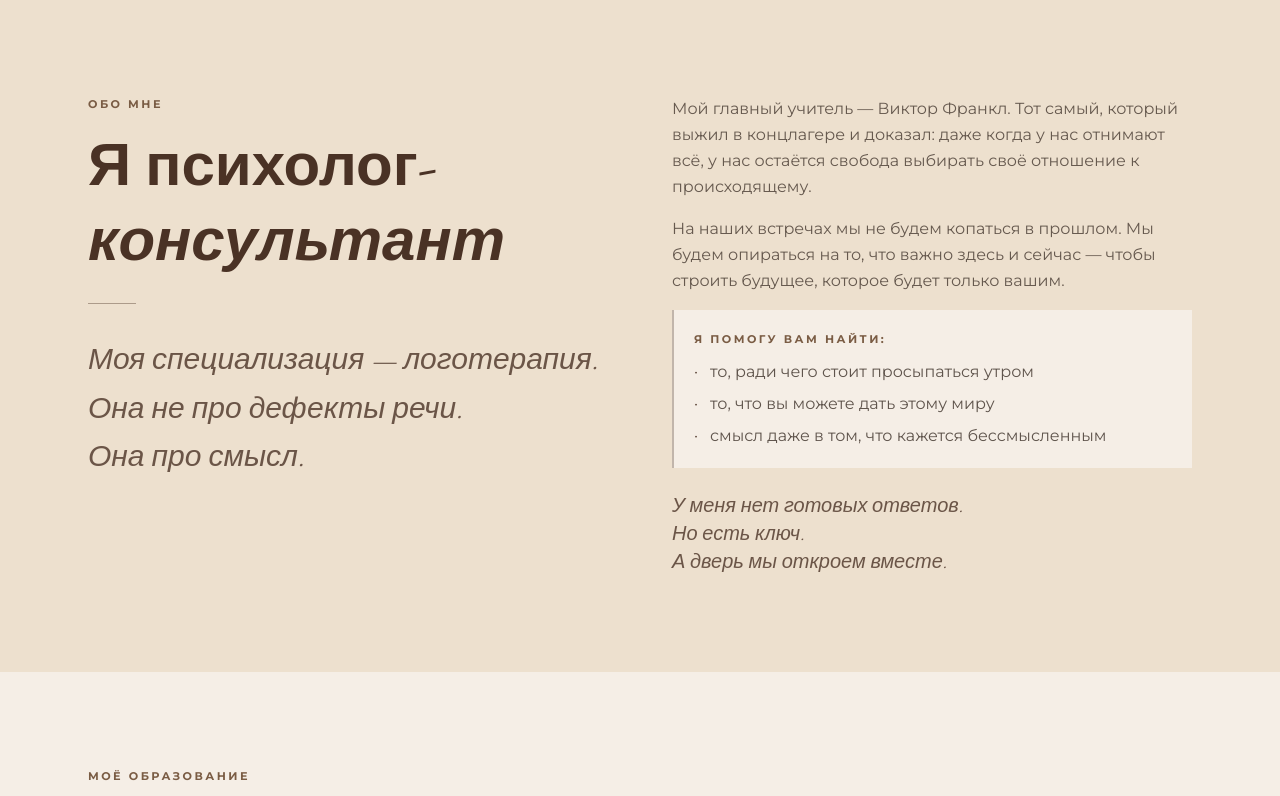
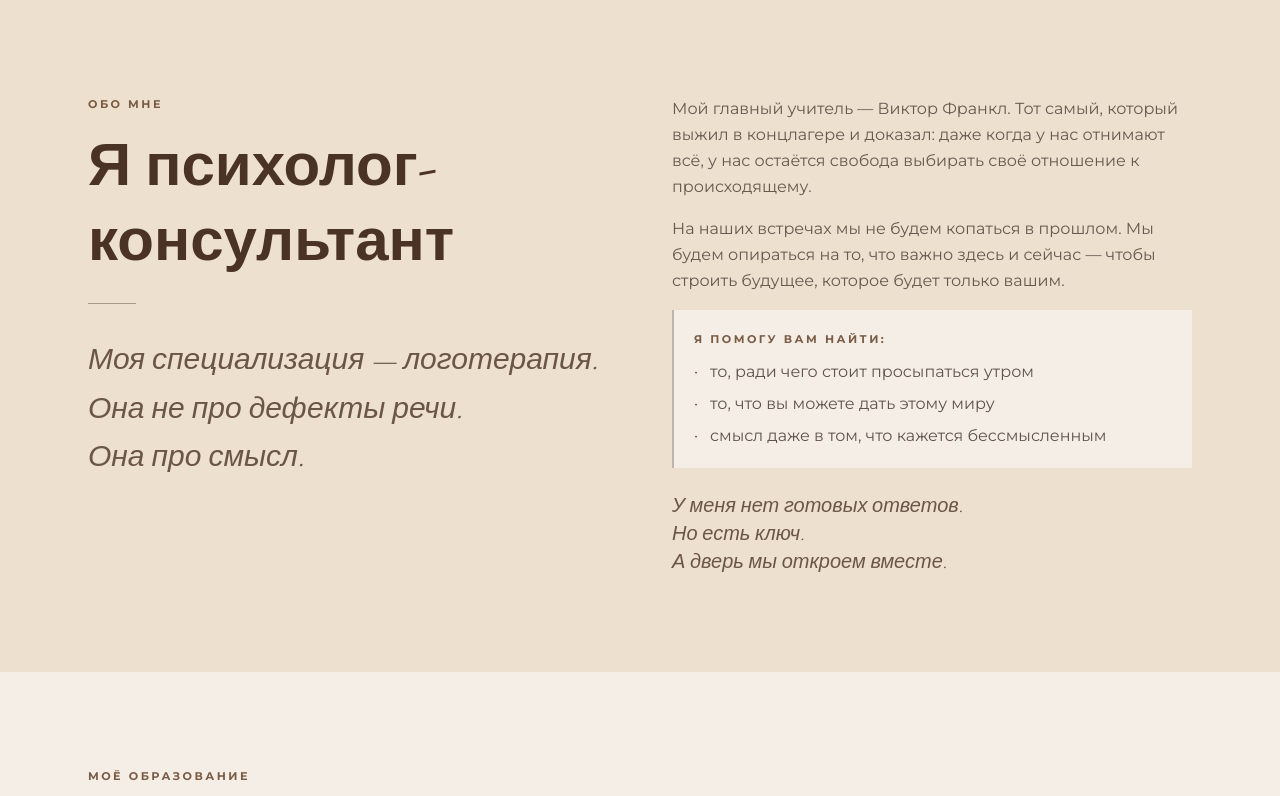
Before and after one commit to avorasho-a11y/logoswithvalery, a Next.js app: page / in a window 1280 px wide. Shown: the part 800-1596 px from the top of the page. Built offline with nearby package versions, Linux system fonts and the light colour scheme.

Commit message:
Remove italic from all mixed headings for consistent font style

```diff
--- a/app/components/About.tsx
+++ b/app/components/About.tsx
@@ -8,7 +8,7 @@ export default function About() {
           <p className="section-label mb-2">Обо мне</p>
           <h2 className="font-serif text-4xl font-semibold text-chocolate leading-tight">
             Я психолог-<br />
-            <span className="italic">консультант</span>
+            консультант
           </h2>
           <div className="w-10 h-px bg-chocolate/30 mt-4" />
         </div>
@@ -30,7 +30,7 @@ export default function About() {
             <p className="section-label mb-4">Обо мне</p>
             <h2 className="font-serif text-5xl md:text-6xl font-semibold text-chocolate leading-tight mb-6">
               Я психолог-<br />
-              <span className="italic">консультант</span>
+              консультант
             </h2>
             <div className="w-12 h-px bg-chocolate/40 mb-8" />
             <p className="text-2xl md:text-3xl font-serif font-light text-chocolate/80 leading-relaxed mb-8 italic">
--- a/app/components/ForWhom.tsx
+++ b/app/components/ForWhom.tsx
@@ -9,7 +9,7 @@ export default function ForWhom() {
           <h2 className="font-serif text-5xl md:text-6xl font-semibold leading-tight mb-8">
             Я работаю
             <br />
-            <span className="italic">только с женщинами</span>
+            только с женщинами
           </h2>
           <div className="w-12 h-px bg-cream/30 mb-8" />
           <p className="text-cream/70 font-normal leading-relaxed">
--- a/app/components/VideoSection.tsx
+++ b/app/components/VideoSection.tsx
@@ -6,7 +6,7 @@ export default function VideoSection() {
         <h2 className="font-serif text-4xl md:text-6xl font-semibold text-cream mb-6 md:mb-10">
           Познакомимся
           <br />
-          <span className="italic text-cream/60">поближе</span>
+          поближе
         </h2>
 
         <div className="relative aspect-video bg-chocolate/40 flex items-center justify-center">
```
